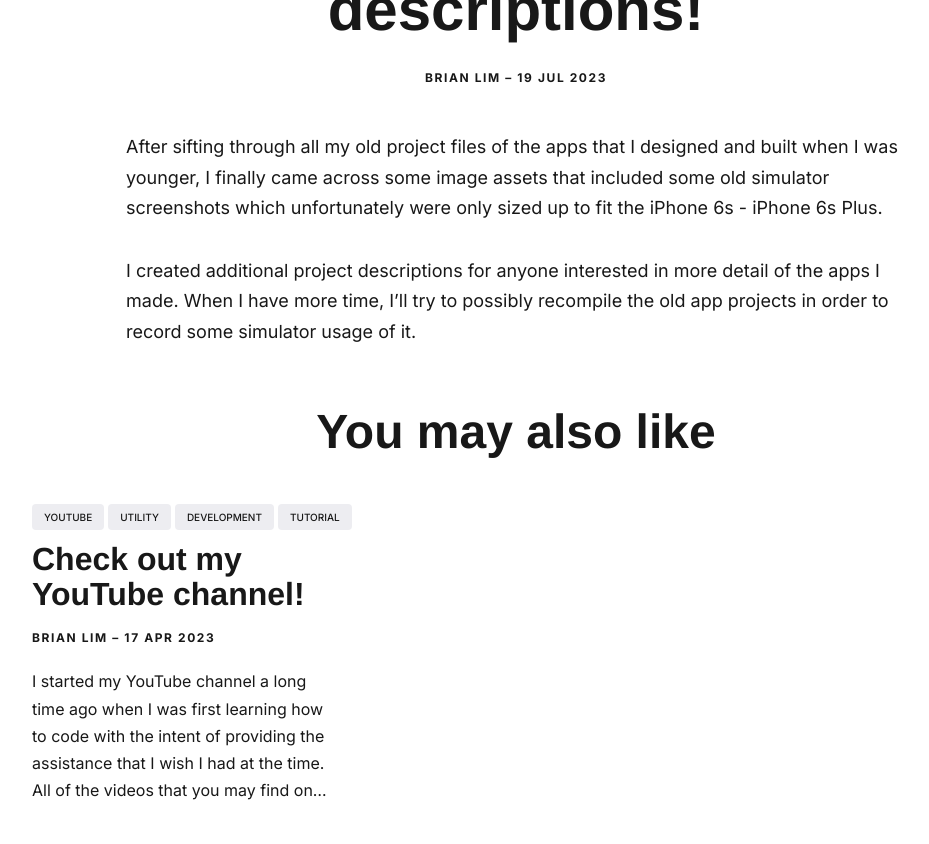
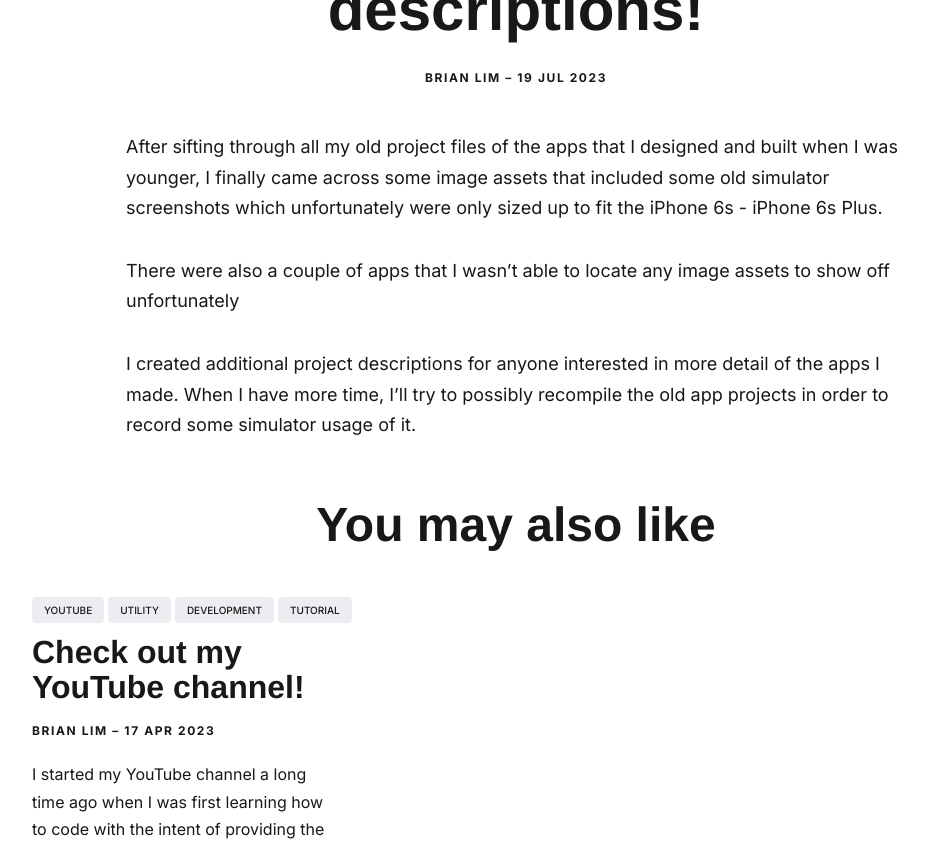
Before and after one commit to TekHero/tekhero.github.io, a Jekyll site: the page built from _posts/2023-07-19-Portfolio-Update.md, in a window 1280 px wide and 900 px high, scrolled down 302 px, cut to the strip 0-844 px from the top of the window. Shown: the whole strip, without its empty margins (124-1053 px from the left). Built offline with Jekyll 4.4.1, drawn with Linux system fonts in a browser that asks for light colours; nearby versions of some CDN libraries; some web fonts are replaced.

Commit message:
Additional portfolio update change

```diff
--- a/_posts/2023-07-19-Portfolio-Update.md
+++ b/_posts/2023-07-19-Portfolio-Update.md
@@ -7,4 +7,6 @@ tags:   [app, utility, development]
 
 After sifting through all my old project files of the apps that I designed and built when I was younger, I finally came across some image assets that included some old simulator screenshots which unfortunately were only sized up to fit the iPhone 6s - iPhone 6s Plus.
 
+There were also a couple of apps that I wasn't able to locate any image assets to show off unfortunately
+
 I created additional project descriptions for anyone interested in more detail of the apps I made. When I have more time, I'll try to possibly recompile the old app projects in order to record some simulator usage of it.
```
